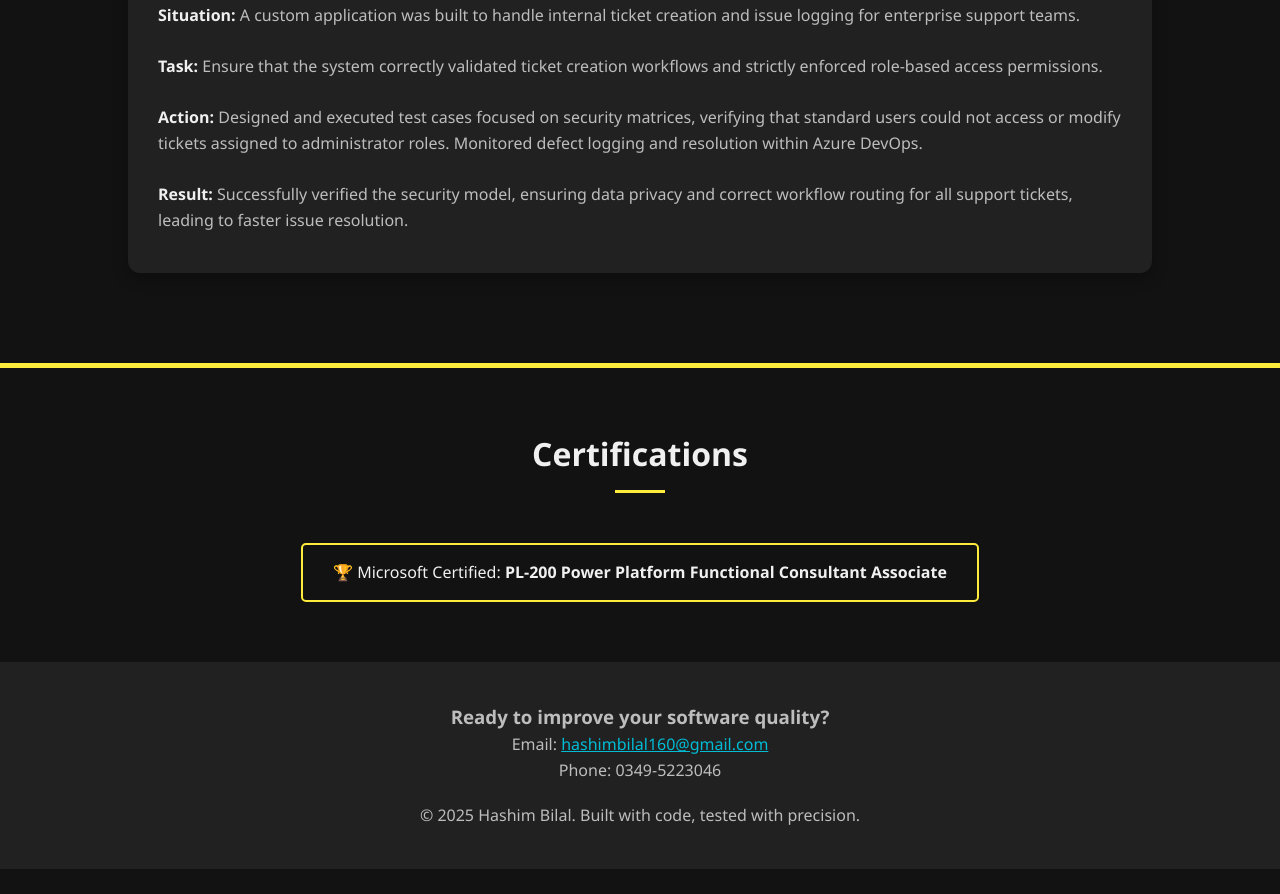
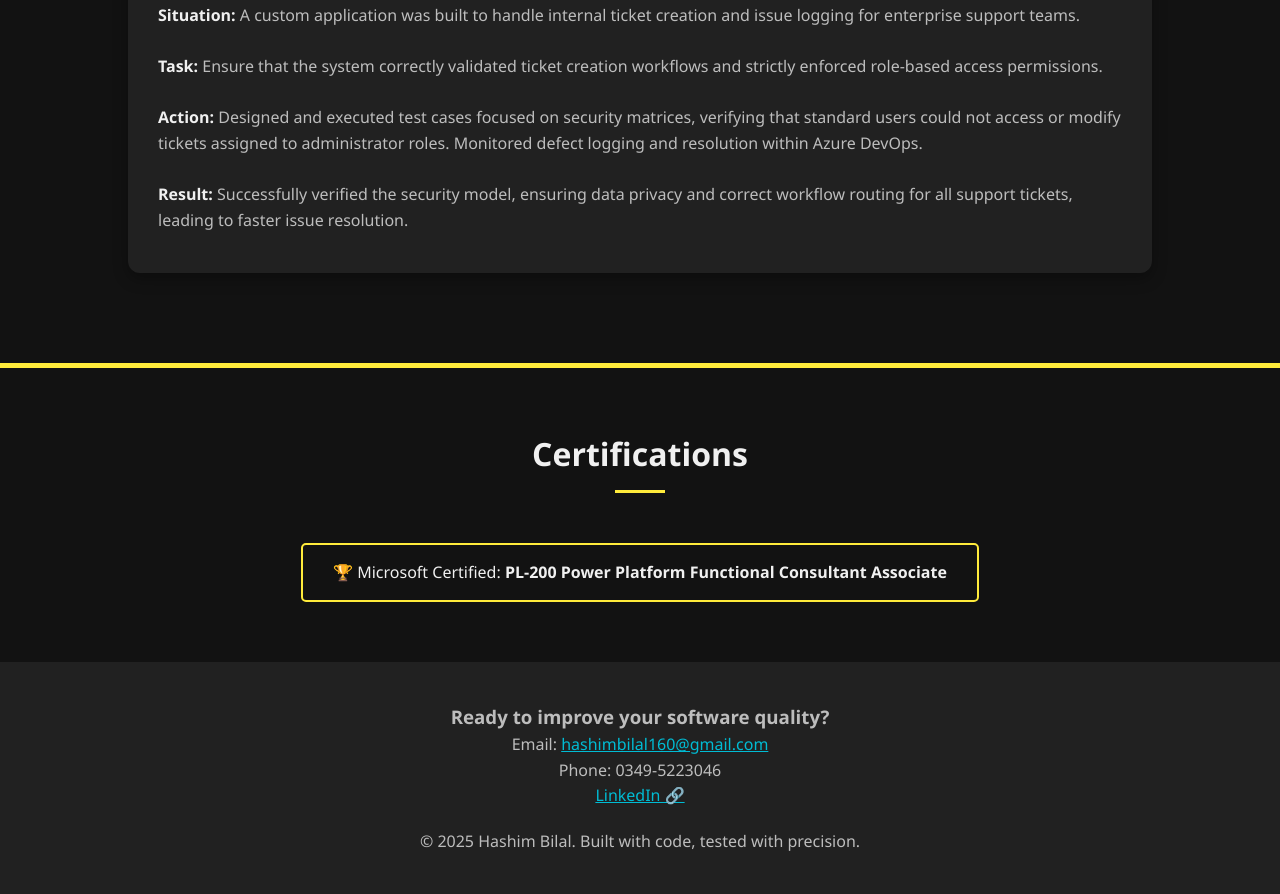
Before and after one commit to hashim246/SQA-Portfolio, a plain HTML site: page index.html in a window 1280 px wide. Shown: the part 4771-5665 px from the top of the page. Before the commit the page ends 5640 px from the top, so only its background shows below. Drawn offline with Linux system fonts and the light colour scheme.

Commit message:
Add LinkedIn profile link to contact info

```diff
--- a/index.html
+++ b/index.html
@@ -450,6 +450,11 @@
             <h3>Ready to improve your software quality?</h3>
             <p>Email: <a href="mailto:hashimbilal160@gmail.com">hashimbilal160@gmail.com</a></p>
             <p>Phone: 0349-5223046</p>
+            <div class="social-links">
+                <a href="https://www.linkedin.com/in/hashim-bilal-sqa-engineer" target="_blank" title="LinkedIn Profile">
+                    LinkedIn 🔗
+                </a>
+            </div>
         </div>
         <p style="color: var(--text-gray);">&copy; 2025 Hashim Bilal. Built with code, tested with precision.</p>
     </footer>
```
